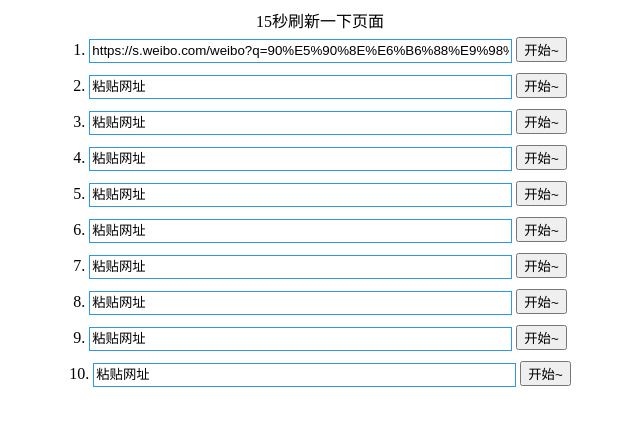
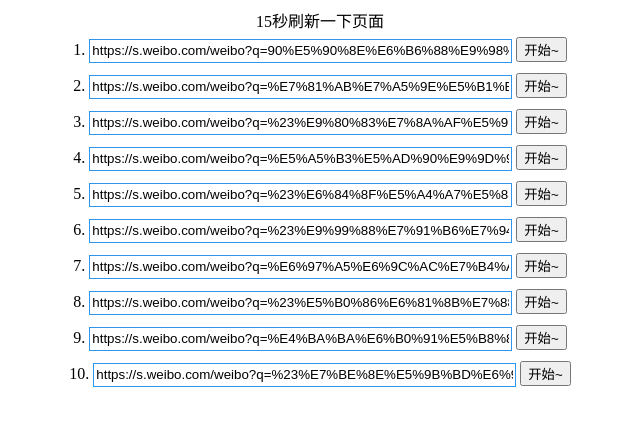
Before and after one commit to sujinran/xiareshou1, a plain HTML site: page index.html in a window 1280 px wide. Shown: the whole page, without its empty margins (320-960 px from the left). Drawn offline with nearby package versions, Linux system fonts and the light colour scheme.

Commit message:
3月4号

```diff
--- a/index.html
+++ b/index.html
@@ -18,15 +18,15 @@
 <body>
 <div class="head">15秒刷新一下页面
 <div class="row">1. <input type="text" id="url1" size="50" value="https://s.weibo.com/weibo?q=90%E5%90%8E%E6%B6%88%E9%98%B2%E5%91%9812%E5%A4%A9%E8%BD%AC%E8%BF%90360%E5%90%A8%E5%8C%BB%E7%96%97%E5%BA%9F%E6%B0%B4&Refer=top"> <button type="button" class="btn" data-no="1" data-stat="0">开始~</button></div>
-<div class="row">2. <input type="text" id="url2" size="50" value="粘贴网址"> <button type="button" class="btn" data-no="2" data-stat="0">开始~</button></div>
-<div class="row">3. <input type="text" id="url3" size="50" value="粘贴网址"> <button type="button" class="btn" data-no="3" data-stat="0">开始~</button></div>
-<div class="row">4. <input type="text" id="url4" size="50" value="粘贴网址"> <button type="button" class="btn" data-no="4" data-stat="0">开始~</button></div>
-<div class="row">5. <input type="text" id="url5" size="50" value="粘贴网址"> <button type="button" class="btn" data-no="5" data-stat="0">开始~</button></div>
-<div class="row">6. <input type="text" id="url6" size="50" value="粘贴网址"> <button type="button" class="btn" data-no="6" data-stat="0">开始~</button></div>
-<div class="row">7. <input type="text" id="url7" size="50" value="粘贴网址"> <button type="button" class="btn" data-no="7" data-stat="0">开始~</button></div>
-<div class="row">8. <input type="text" id="url8" size="50" value="粘贴网址"> <button type="button" class="btn" data-no="8" data-stat="0">开始~</button></div>
-<div class="row">9. <input type="text" id="url9" size="50" value="粘贴网址"> <button type="button" class="btn" data-no="9" data-stat="0">开始~</button></div>
-<div class="row">10. <input type="text" id="url10" size="50" value="粘贴网址"> <button type="button" class="btn" data-no="10" data-stat="0">开始~</button></div>
+<div class="row">2. <input type="text" id="url2" size="50" value="https://s.weibo.com/weibo?q=%E7%81%AB%E7%A5%9E%E5%B1%B1%E5%8C%BB%E9%99%A2%E7%9A%84%E5%A4%A7%E7%9C%BC%E7%9D%9B%E5%8C%BB%E7%94%9F&Refer=top"> <button type="button" class="btn" data-no="2" data-stat="0">开始~</button></div>
+<div class="row">3. <input type="text" id="url3" size="50" value="https://s.weibo.com/weibo?q=%23%E9%80%83%E7%8A%AF%E5%9B%A0%E8%84%B8%E5%A4%AA%E5%A4%A7%E6%88%B4%E4%B8%8D%E5%85%A8%E5%8F%A3%E7%BD%A9%E8%90%BD%E7%BD%91%23&Refer=top"> <button type="button" class="btn" data-no="3" data-stat="0">开始~</button></div>
+<div class="row">4. <input type="text" id="url4" size="50" value="https://s.weibo.com/weibo?q=%E5%A5%B3%E5%AD%90%E9%9D%9E%E6%B3%95%E6%BD%9C%E5%85%A5%E5%8C%BB%E9%99%A2%E9%9A%94%E7%A6%BB%E7%97%85%E6%88%BF%E5%81%B7%E7%AA%83&Refer=top"> <button type="button" class="btn" data-no="4" data-stat="0">开始~</button></div>
+<div class="row">5. <input type="text" id="url5" size="50" value="https://s.weibo.com/weibo?q=%23%E6%84%8F%E5%A4%A7%E5%88%A9%E7%B4%AF%E8%AE%A1%E7%A1%AE%E8%AF%8A%E6%96%B0%E5%86%A0%E8%82%BA%E7%82%8E2502%E4%BE%8B%23&Refer=top"> <button type="button" class="btn" data-no="5" data-stat="0">开始~</button></div>
+<div class="row">6. <input type="text" id="url6" size="50" value="https://s.weibo.com/weibo?q=%23%E9%99%88%E7%91%B6%E7%94%B7%E8%A3%85%23&Refer=top"> <button type="button" class="btn" data-no="6" data-stat="0">开始~</button></div>
+<div class="row">7. <input type="text" id="url7" size="50" value="https://s.weibo.com/weibo?q=%E6%97%A5%E6%9C%AC%E7%B4%AF%E8%AE%A1%E7%A1%AE%E8%AF%8A%E7%97%85%E4%BE%8B%E7%A0%B4%E5%8D%83&Refer=top"> <button type="button" class="btn" data-no="7" data-stat="0">开始~</button></div>
+<div class="row">8. <input type="text" id="url8" size="50" value="https://s.weibo.com/weibo?q=%23%E5%B0%86%E6%81%8B%E7%88%B1%E8%BF%9B%E8%A1%8C%E5%88%B0%E5%BA%95%23&Refer=top"> <button type="button" class="btn" data-no="8" data-stat="0">开始~</button></div>
+<div class="row">9. <input type="text" id="url9" size="50" value="https://s.weibo.com/weibo?q=%E4%BA%BA%E6%B0%91%E5%B8%81%E4%B9%9F%E8%A2%AB%E9%9A%94%E7%A6%BB%E6%B6%88%E6%AF%92&Refer=top"> <button type="button" class="btn" data-no="9" data-stat="0">开始~</button></div>
+<div class="row">10. <input type="text" id="url10" size="50" value="https://s.weibo.com/weibo?q=%23%E7%BE%8E%E5%9B%BD%E6%96%B0%E5%86%A0%E8%82%BA%E7%82%8E%E6%84%9F%E6%9F%93%E6%80%BB%E6%95%B0%E8%BE%BE117%E4%BA%BA%23&Refer=top"> <button type="button" class="btn" data-no="10" data-stat="0">开始~</button></div>
 </div>
 <div class="wins">
 <div class="box" id="box1"></div>
```
